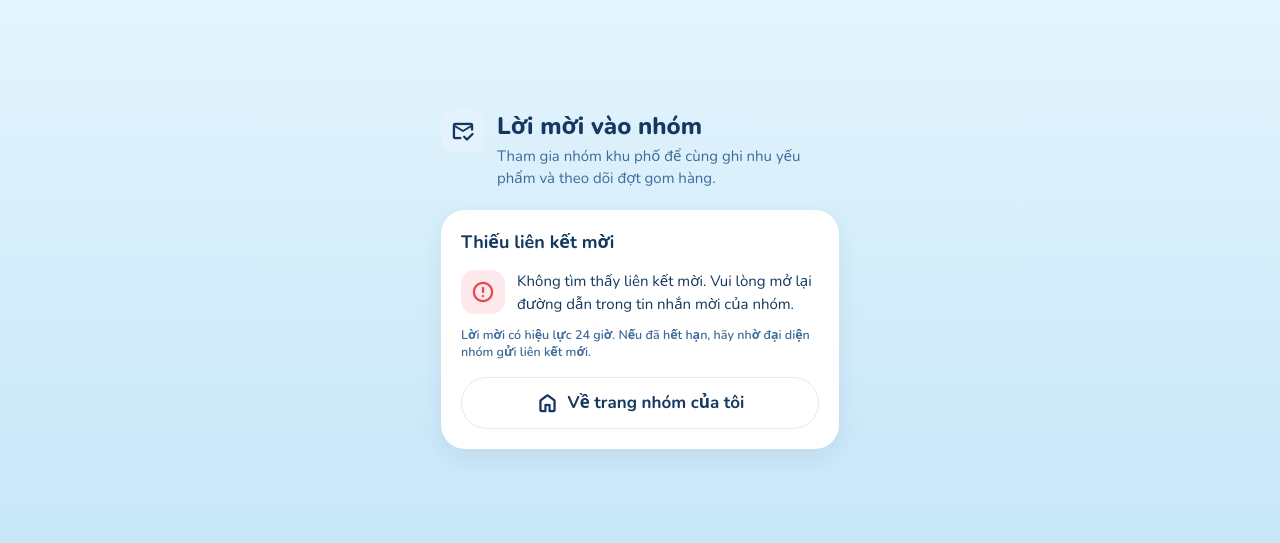
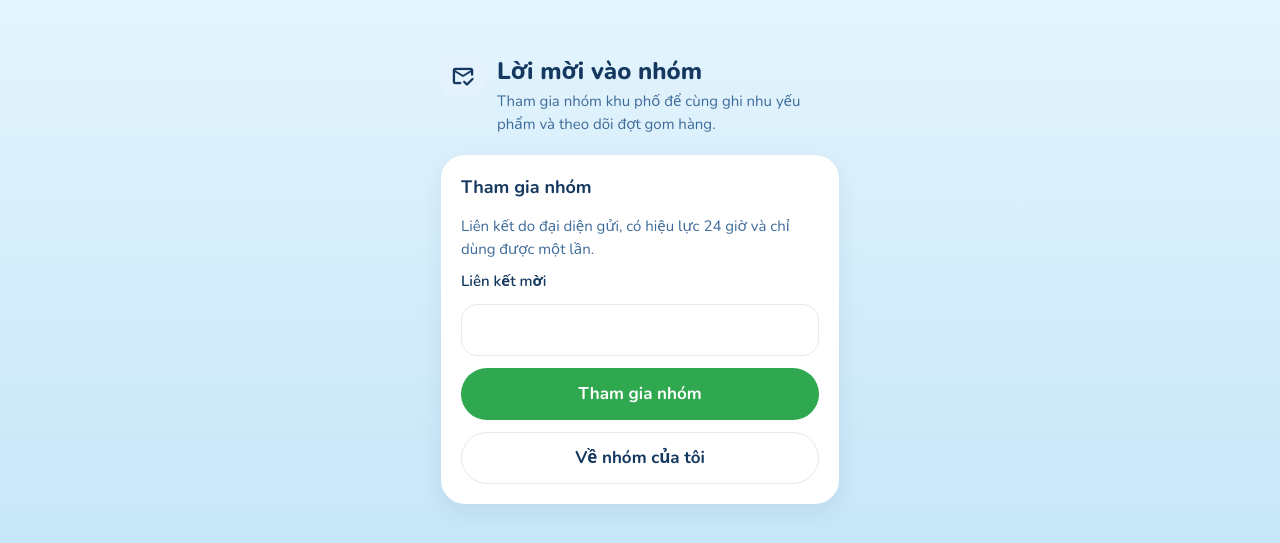
Before and after one commit to hmintrun/OOPS, a Next.js app: page /join in a window 1280 px wide. Shown: the part 113-656 px from the top of the page. Built offline with nearby package versions, Linux system fonts and the light colour scheme.

Commit message:
feat: add group invite entry and MVP handoff checklist

```diff
--- a/src/app/groups/page.tsx
+++ b/src/app/groups/page.tsx
@@ -2,7 +2,7 @@ import Link from "next/link";
 import { redirect } from "next/navigation";
 import type { Me } from "@/contracts/foundation";
 import { AppShell } from "@/components/app-shell";
-import { Card } from "@/components/ui";
+import { Card, CardTitle, MaterialSymbol } from "@/components/ui";
 import { CreateGroupForm } from "./CreateGroupForm";
 import { serverGet } from "./server-api";
 
@@ -13,7 +13,19 @@ export default async function GroupsPage() {
 
   return (
     <AppShell title="Nhóm của tôi" icon={{ icon: "groups", tone: "green" }} bare>
-      {result.ok ? <CreateGroupForm /> : (
+      {result.ok ? (
+        <div className="grid gap-4">
+          <Card>
+            <CardTitle>Đã có lời mời?</CardTitle>
+            <p className="mb-3 text-body text-navy-600">Dán liên kết do đại diện gửi để vào nhóm.</p>
+            <Link href="/join" className="ui-btn ui-btn--secondary ui-btn--full">
+              <MaterialSymbol name="group_add" className="ui-btn__icon" />
+              Tham gia nhóm
+            </Link>
+          </Card>
+          <CreateGroupForm />
+        </div>
+      ) : (
         <Card><p role="alert">{result.message}</p><Link href="/groups">Thử lại</Link></Card>
       )}
     </AppShell>
--- a/src/app/join/join-form.tsx
+++ b/src/app/join/join-form.tsx
@@ -13,14 +13,11 @@ type ApiErrorBody = { error?: { code?: unknown; message?: unknown }; requestId?:
 
 type JoinState =
   | { kind: "working"; message: string }
-  | { kind: "missing-token" }
   | { kind: "need-login"; message: string }
   | { kind: "error"; message: string }
   | { kind: "success"; membership: AcceptedMembership };
 
 const GENERIC_MESSAGE = "Không gửi được yêu cầu. Vui lòng kiểm tra kết nối và thử lại.";
-const MISSING_TOKEN_MESSAGE =
-  "Không tìm thấy liên kết mời. Vui lòng mở lại đường dẫn trong tin nhắn mời của nhóm.";
 
 /**
  * UUID cho header Idempotency-Key. `crypto.randomUUID` chỉ có ở secure context,
@@ -44,9 +41,68 @@ function readErrorMessage(body: unknown): string | null {
   return typeof message === "string" && message.trim() ? message : null;
 }
 
+function joinHref(token: string): string {
+  return `/join?token=${encodeURIComponent(token)}`;
+}
+
 /** Giữ nguyên token khi chuyển sang màn đăng nhập: /login?next=/join?token=… */
 function loginHref(token: string): string {
-  return `/login?next=${encodeURIComponent(`/join?token=${encodeURIComponent(token)}`)}`;
+  return `/login?next=${encodeURIComponent(joinHref(token))}`;
+}
+
+function InviteLinkForm() {
+  const router = useRouter();
+  const [link, setLink] = useState("");
+  const [error, setError] = useState("");
+
+  return (
+    <Card>
+      <CardTitle>Tham gia nhóm</CardTitle>
+      <form
+        className="grid gap-3"
+        onSubmit={event => {
+          event.preventDefault();
+          const origin = window.location.origin;
+          let url: URL;
+          try {
+            url = new URL(link.trim(), origin);
+          } catch {
+            setError("Liên kết mời không hợp lệ.");
+            return;
+          }
+          const tokens = url.searchParams.getAll("token");
+          const token = tokens.length === 1 ? tokens[0].trim() : "";
+          if (url.origin !== origin || url.pathname !== "/join" || url.username || url.password || !token) {
+            setError("Vui lòng dán đúng liên kết mời của OOPS trên địa chỉ bạn đang dùng.");
+            return;
+          }
+          router.replace(joinHref(token));
+        }}
+      >
+        <p id="invite-link-help" className="text-body text-navy-600">
+          Liên kết do đại diện gửi, có hiệu lực 24 giờ và chỉ dùng được một lần.
+        </p>
+        <label htmlFor="invite-link" className="text-label text-navy-900">Liên kết mời</label>
+        <input
+          id="invite-link"
+          className="h-control w-full rounded-input border border-line bg-surface px-4 text-body text-navy-900"
+          type="text"
+          inputMode="url"
+          autoComplete="off"
+          autoCapitalize="none"
+          spellCheck={false}
+          value={link}
+          required
+          aria-invalid={error ? true : undefined}
+          aria-describedby={error ? "invite-link-help invite-link-error" : "invite-link-help"}
+          onChange={event => { setLink(event.target.value); setError(""); }}
+        />
+        {error && <p id="invite-link-error" role="alert" className="text-small text-danger">{error}</p>}
+        <Button type="submit">Tham gia nhóm</Button>
+        <Link href="/groups" className="ui-btn ui-btn--ghost ui-btn--full">Về nhóm của tôi</Link>
+      </form>
+    </Card>
+  );
 }
 
 /**
@@ -55,12 +111,14 @@ function loginHref(token: string): string {
  * duy nhất, chỉ sinh khóa mới khi người dùng chủ động thử lại.
  */
 export function JoinForm() {
-  const router = useRouter();
   const searchParams = useSearchParams();
   const token = searchParams.get("token")?.trim() ?? "";
-  const [state, setState] = useState<JoinState>(() =>
-    token ? { kind: "working", message: "Đang xử lý lời mời…" } : { kind: "missing-token" },
-  );
+  return token ? <AcceptInvite key={token} token={token} /> : <InviteLinkForm />;
+}
+
+function AcceptInvite({ token }: { token: string }) {
+  const router = useRouter();
+  const [state, setState] = useState<JoinState>({ kind: "working", message: "Đang xử lý lời mời…" });
 
   // Khóa của lần gửi đang chạy; xóa khi lần gửi kết thúc để lượt thử lại có khóa mới.
   const keyRef = useRef<string | null>(null);
@@ -191,26 +249,24 @@ export function JoinForm() {
     );
   }
 
-  const title = state.kind === "missing-token" ? "Thiếu liên kết mời" : "Chưa vào được nhóm";
-  const message = state.kind === "missing-token" ? MISSING_TOKEN_MESSAGE : state.message;
-
   return (
     <Card>
-      <CardTitle>{title}</CardTitle>
+      <CardTitle>Chưa vào được nhóm</CardTitle>
       <div className="flex items-start gap-3">
         <IconTile icon="error" tone="rose" />
-        <p className="text-body text-navy-900">{message}</p>
+        <p className="text-body text-navy-900">{state.message}</p>
       </div>
       <p className="mt-3 text-small text-navy-600">
         Lời mời có hiệu lực 24 giờ. Nếu đã hết hạn, hãy nhờ đại diện nhóm gửi liên kết mới.
       </p>
       <div className="mt-4 grid gap-2">
-        {state.kind === "error" && (
-          <Button onClick={retry}>
-            <MaterialSymbol name="refresh" className="ui-btn__icon" />
-            Thử lại
-          </Button>
-        )}
+        <Button onClick={retry}>
+          <MaterialSymbol name="refresh" className="ui-btn__icon" />
+          Thử lại
+        </Button>
+        <Link href="/join" className="ui-btn ui-btn--secondary ui-btn--full">
+          Nhập liên kết khác
+        </Link>
         <Link href="/groups" className="no-underline">
           <span className="ui-btn ui-btn--ghost ui-btn--full">
             <MaterialSymbol name="home" className="ui-btn__icon" />
```
Also changed, not shown: 2 other files (tests, documents, lock files or other folders).
